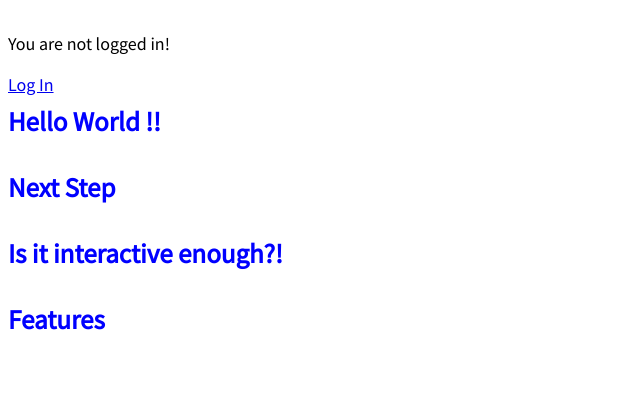
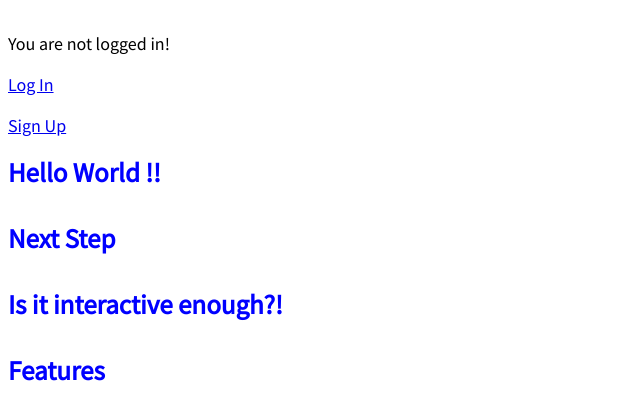
Before and after one commit to ahmedhammamm/blog-app, a Django app: page / in a window 1280 px wide. Shown: the part 102-522 px from the top of the page, without its empty margins (0-640 px from the left). Run offline with Django 4.2, Linux system fonts and the light colour scheme; data comes from the database, SQL or seed files in the repository.

Commit message:
My little signup html addition

```diff
--- a/templates/base.html
+++ b/templates/base.html
@@ -21,7 +21,8 @@
              <p><a href="{% url 'logout' %}">Log Out</a></p>
          {% else %}
              <p>You are not logged in!</p>
-             <a href="{% url 'login' %}">Log In</a>
+             <p><a href="{% url 'login' %}">Log In</a></p>
+             <p><a href="{% url 'signup' %}">Sign Up</a></p>
          {% endif %}
        {% block content %}
        {% endblock content %}
```
